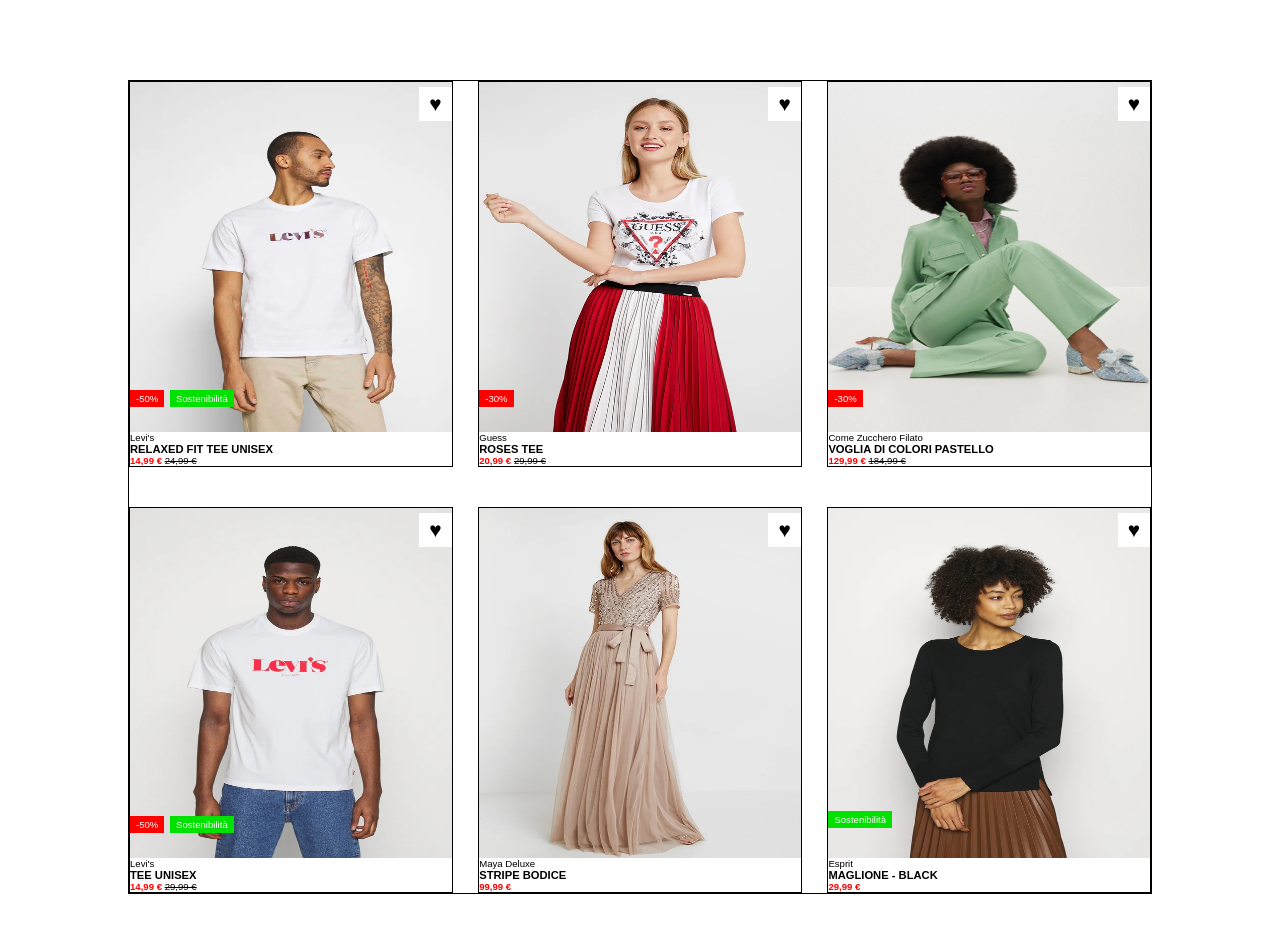
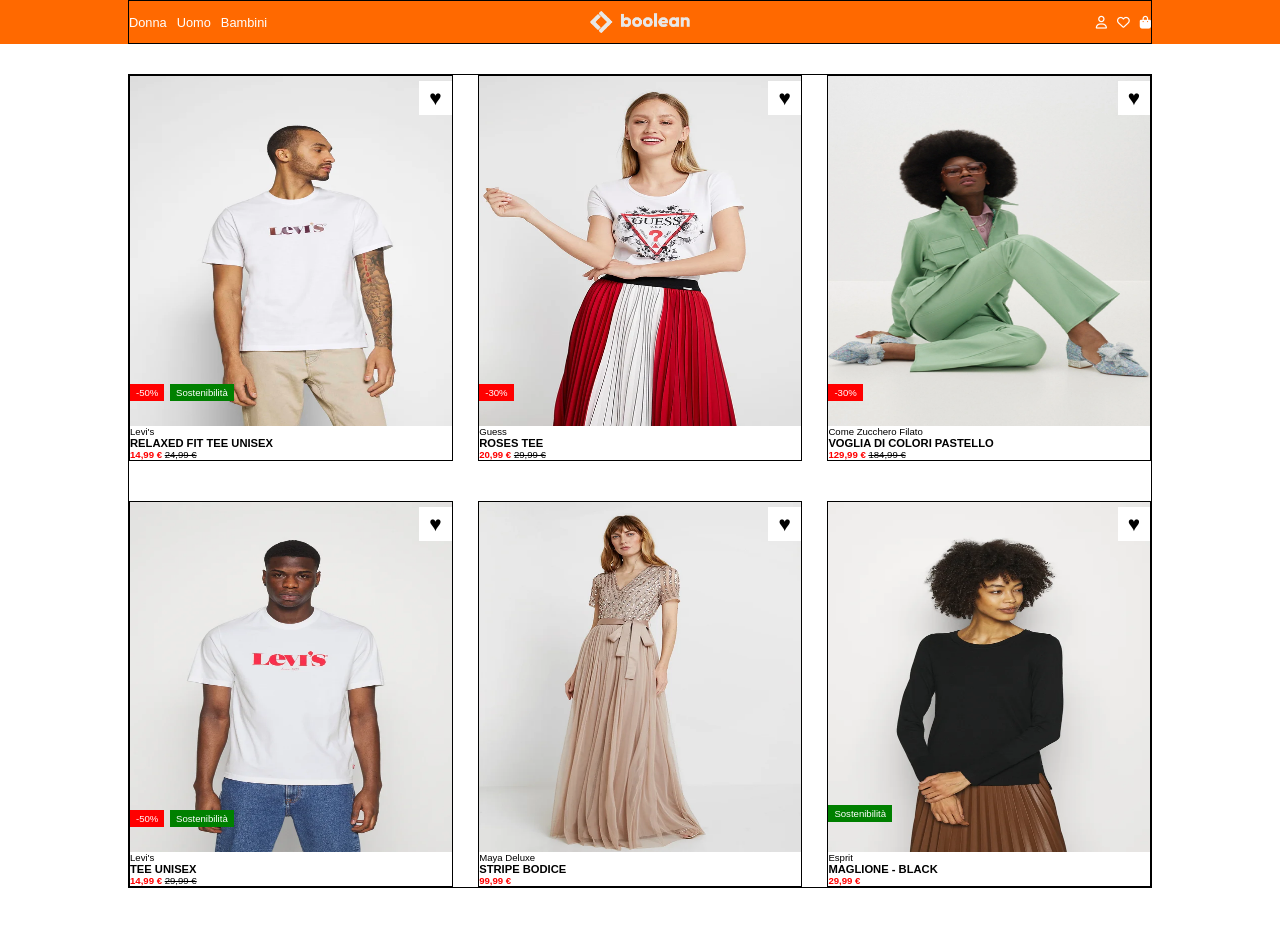
Before and after one commit to emanuelesguerzo/html-css-boolando, a plain HTML site: page index.html in a window 1280 px wide. Drawn offline with Linux system fonts and the light colour scheme.

Commit message:
feat: header added

```diff
--- a/css/styles.css
+++ b/css/styles.css
@@ -1,8 +1,9 @@
 /* Custom Properties */
 :root {
-    --header-bg: #ffba02;
+    --header-bg: #ff6900;
+    --footer-bg: #1a1a1a;
     --discount: #ff0000;
-    --sustain: #00e100;
+    --sustain: #008000;
     --white: #ffffff;
 }
 
@@ -19,6 +20,15 @@
     height: auto;
 }
 
+ul {
+    list-style: none;
+}
+
+a {
+    text-decoration: none;
+    color: inherit;
+}
+
 /* COMMON */
 /* Layout */
 .container {
@@ -30,7 +40,7 @@
 }
 
 .section {
-    padding: 80px 0;
+    padding: 30px 0;
 }
 
 .row {
@@ -58,7 +68,42 @@
 }
 
 /* Header */
+.header {
+    background-color: var(--header-bg);
+}
 
+.nav {
+    display: flex;
+    justify-content: center;
+    align-items: center;
+    padding: 10px 0;
+    font-size: 0.8rem;
+}
+
+.nav-list {
+    width: 25%;
+    display: flex;
+    gap: 10px;
+    color: var(--white);
+}
+
+.logo {
+    width: 50%;
+    text-align: center;
+}
+
+.logo img {
+    width: 100px;
+    vertical-align: middle;
+}
+
+.nav-icons {
+    width: 25%;
+    justify-content: flex-end;
+    display: flex;
+    gap: 10px;
+    color: var(--white);
+}
 
 /* Cards */
 .front,
@@ -149,10 +194,6 @@
 
 
 /* Utilities */
-.pd-t350 {
-    padding-top: 260px;
-}
-
 .fs-small {
     font-size: 0.6rem;
 }
--- a/index.html
+++ b/index.html
@@ -5,7 +5,7 @@
     <meta name="viewport" content="width=device-width, initial-scale=1.0">
 
     <!-- Font Awesome -->
-
+    <link rel="stylesheet" href="https://cdnjs.cloudflare.com/ajax/libs/font-awesome/6.6.0/css/all.min.css" integrity="sha512-Kc323vGBEqzTmouAECnVceyQqyqdsSiqLQISBL29aUW4U/M7pSPA/gEUZQqv1cwx4OnYxTxve5UMg5GT6L4JJg==" crossorigin="anonymous" referrerpolicy="no-referrer" />
     <!-- /Font Awesome -->
 
     <link rel="stylesheet" href="./css/styles.css">
@@ -15,6 +15,28 @@
 
     <!-- Header -->
     <header class="header">
+
+        <nav class="nav container">
+
+
+            <ul class="nav-list">
+                <li><a href="#">Donna</a></li>
+                <li><a href="#">Uomo</a></li>
+                <li><a href="#">Bambini</a></li>
+            </ul>
+
+            <div class="logo">
+                <a href="#"><img src="./img/boolean-logo.png" alt="Boolean Logo"></a>
+            </div>
+
+            <ul class="nav-icons">
+                    <li><a href="#"><i class="fa-regular fa-user"></i></a></li>
+                    <li><a href="#"><i class="fa-regular fa-heart"></i></a></li>
+                    <li><a href="#"><i class="fa-solid fa-bag-shopping"></i></a></li>
+            </ul>
+
+
+        </nav>
 
 
     </header>
```
